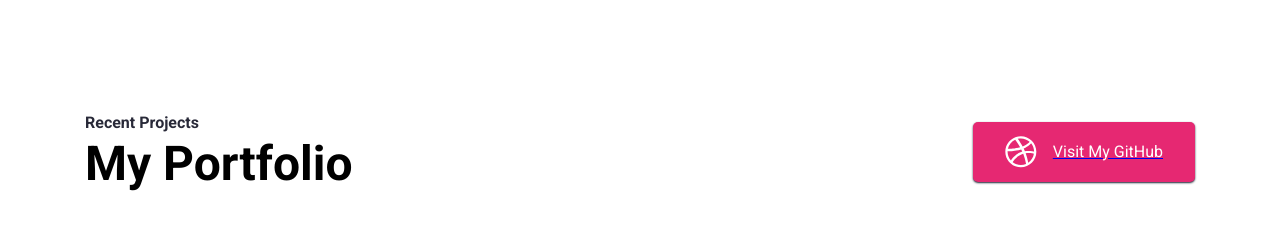
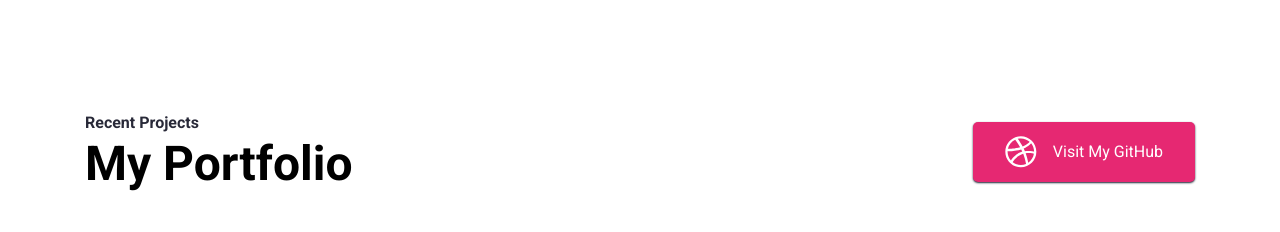
Before and after one commit to lindseycarlson23/new-react-portfolio, a React (Create React App) app: page / in a window 1280 px wide. Shown: the part 2320-2552 px from the top of the page. Built offline with nearby package versions, Linux system fonts and the light colour scheme.

Commit message:
removed link underline

```diff
--- a/src/App.css
+++ b/src/App.css
@@ -76,6 +76,7 @@ p {
 
 .btn-github {
   color: var(--white);
+  text-decoration: none;
   background-color: var(--github);
   border: var(--github);
   display: flex;
@@ -84,6 +85,11 @@ p {
   align-items: center;
   box-shadow: 0 1px 2px 0 rgba(16, 24, 40, 0.95);
   gap: 16px;
+
+}
+
+.remove--underline {
+  text-decoration: none;
 }
 
 .btn-github:hover {
--- a/src/Pages/Home/MyPortfolio.jsx
+++ b/src/Pages/Home/MyPortfolio.jsx
@@ -9,7 +9,7 @@ export default function MyPortfolio() {
           <h2 className="section--heading">My Portfolio</h2>
         </div>
         <div>
-          <a href="https://github.com/lindseycarlson23">
+          <a href="https://github.com/lindseycarlson23" class="remove--underline">
           <button className="btn btn-github">
             <svg
               xmlns="http://www.w3.org/2000/svg"
```
